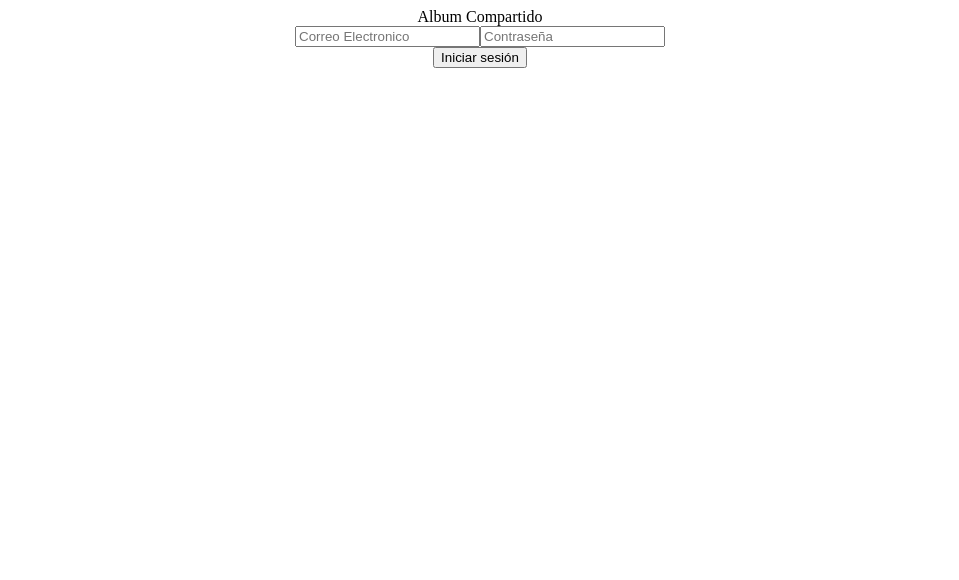
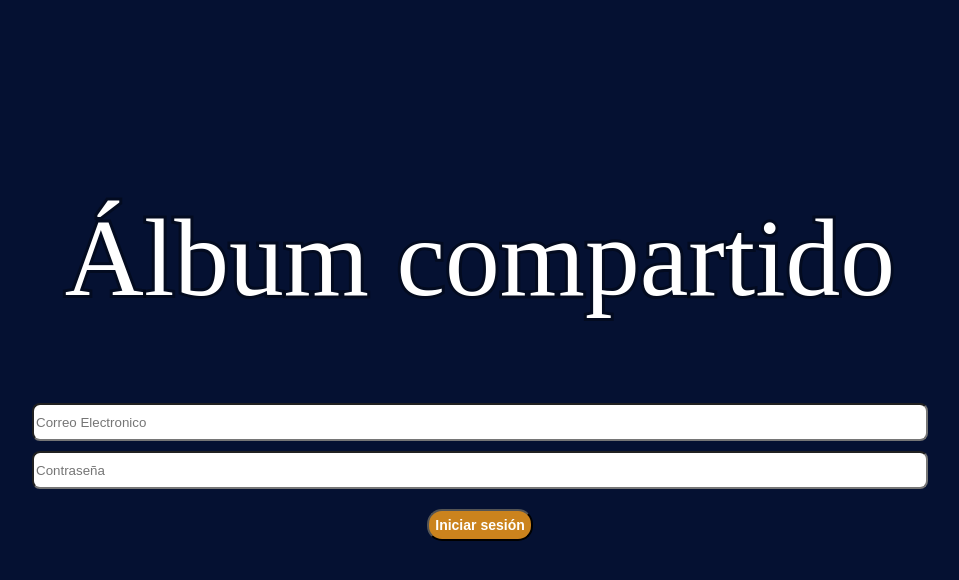
Before and after one commit to jdcobos/album-front, a React (Vite) app: page / in a window 1280 px wide. Shown: the top 580 px of the page, without its empty margins (160-1119 px from the left). Built offline with nearby package versions, Linux system fonts and the light colour scheme.

Commit message:
feat: ajustes de estilos para login

```diff
--- a/src/components/login/index.tsx
+++ b/src/components/login/index.tsx
@@ -4,6 +4,7 @@ import { AUTH_LOGIN } from '../../actions/auth.actions'
 import type { RootState, AppDispatch } from '../../store/index'
 import {isEmpty} from 'ramda'
 import { useNavigate } from "react-router-dom";
+import logo from './../../assets/logo.svg'
 import '../../stylesheet/login/login.scss'
 
 const Login: React.FC = () => {
@@ -26,15 +27,20 @@ const Login: React.FC = () => {
 
   return (
     <div className="login">
-      <div>Album Compartido</div>
-      <div>
+      <div className='login_content'>
+        <div className='login_content-contentImg'>
+          <img className='login_content-contentImg_img' src={logo} alt='logo'/>
+        </div>
+        <div className='login_content_contentInputs'>
           <input
+            className='input_primary'
             placeholder="Correo Electronico"
             type="text"
             value={value.email}
             onChange={(e) => setValue({ ...value, email: e.target.value })}
           />
           <input
+          className='input_primary'
             placeholder="Contraseña"
             type="password"
             value={value.password}
@@ -43,9 +49,10 @@ const Login: React.FC = () => {
         </div>
         {loading && <p>Cargando...</p>}
         <div>
-        <button onClick={onHandleLogin} disabled={loading}>
+          <button className='buttons_primary' onClick={onHandleLogin} disabled={loading}>
             Iniciar sesión
           </button>
+        </div>
       </div>
     </div>
   )
--- a/src/main.tsx
+++ b/src/main.tsx
@@ -1,6 +1,7 @@
 import { StrictMode } from 'react'
 import { createRoot } from 'react-dom/client'
 import App from './App.tsx'
+import './stylesheet/main.scss'
 
 createRoot(document.getElementById('root')!).render(
   <StrictMode>
--- /dev/null
+++ b/src/stylesheet/common/buttons.scss
@@ -0,0 +1,11 @@
+.buttons{
+    &_primary{
+        height: 2rem;
+        border-radius: 15px;
+        background: #cb831d;
+        color: white;
+        font-weight: 700;
+        font-size: 14px;
+        padding: 6px;
+    }
+}
--- /dev/null
+++ b/src/stylesheet/common/inputs.scss
@@ -0,0 +1,10 @@
+.input{
+    &_primary{
+        height: 2rem;
+        border-radius: 8px;
+    }
+
+    &_primary:focus-visible{
+
+    }
+}
--- a/src/stylesheet/login/login.scss
+++ b/src/stylesheet/login/login.scss
@@ -1,10 +1,32 @@
+@import  "./../common/inputs.scss";
+@import  "./../common/buttons.scss";
+
 .login{
-    width: 50%;
+    height: 100vh;
+    width: 100%;
+    background-color: #051132;
     display: flex;
-    flex-direction: column;
-    align-items: center;
-    margin: auto;
-    &_header{
-        color: black;
+    justify-content: center;
+    position: relative;
+    &_content {
+        width: 70%;
+        display: flex;
+        flex-direction: column;
+        align-items: center;
+        margin-top: 20vh;
+        gap: 20px;
+        &-contentImg{
+            width: 100%;
+            &_img{
+                width: 100%;
+            }
+        }
+        &_contentInputs{
+            display: flex;
+            flex-direction: column;
+            width: 100%;
+            gap: 10px;
+        }
     }
+
 }
--- /dev/null
+++ b/src/stylesheet/main.scss
@@ -0,0 +1,5 @@
+body, html {
+  margin: 0;
+  padding: 0;
+  height: 100%;
+}
```
Also changed, not shown: src/assets/logo.svg (added), 1 other file (tests, documents, lock files or other folders). Lines whose indentation alone changed are shown as unchanged.
